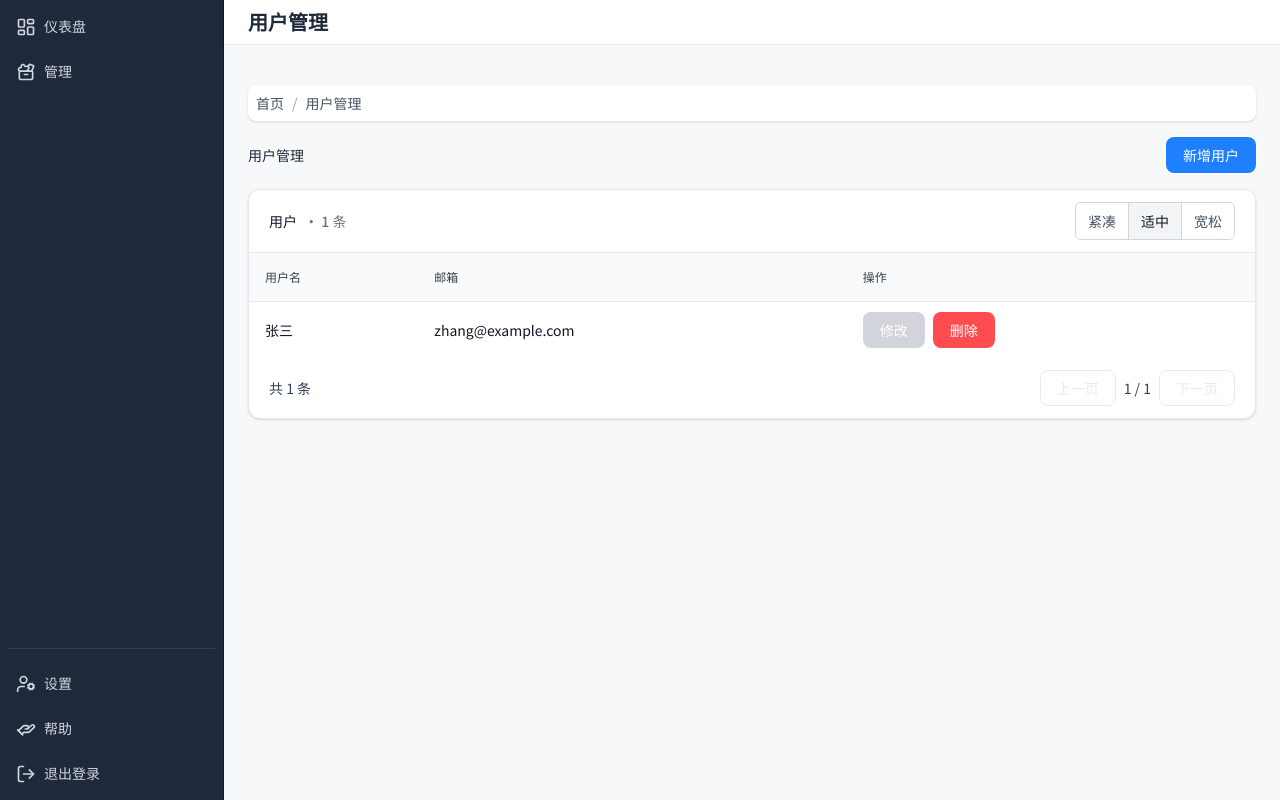
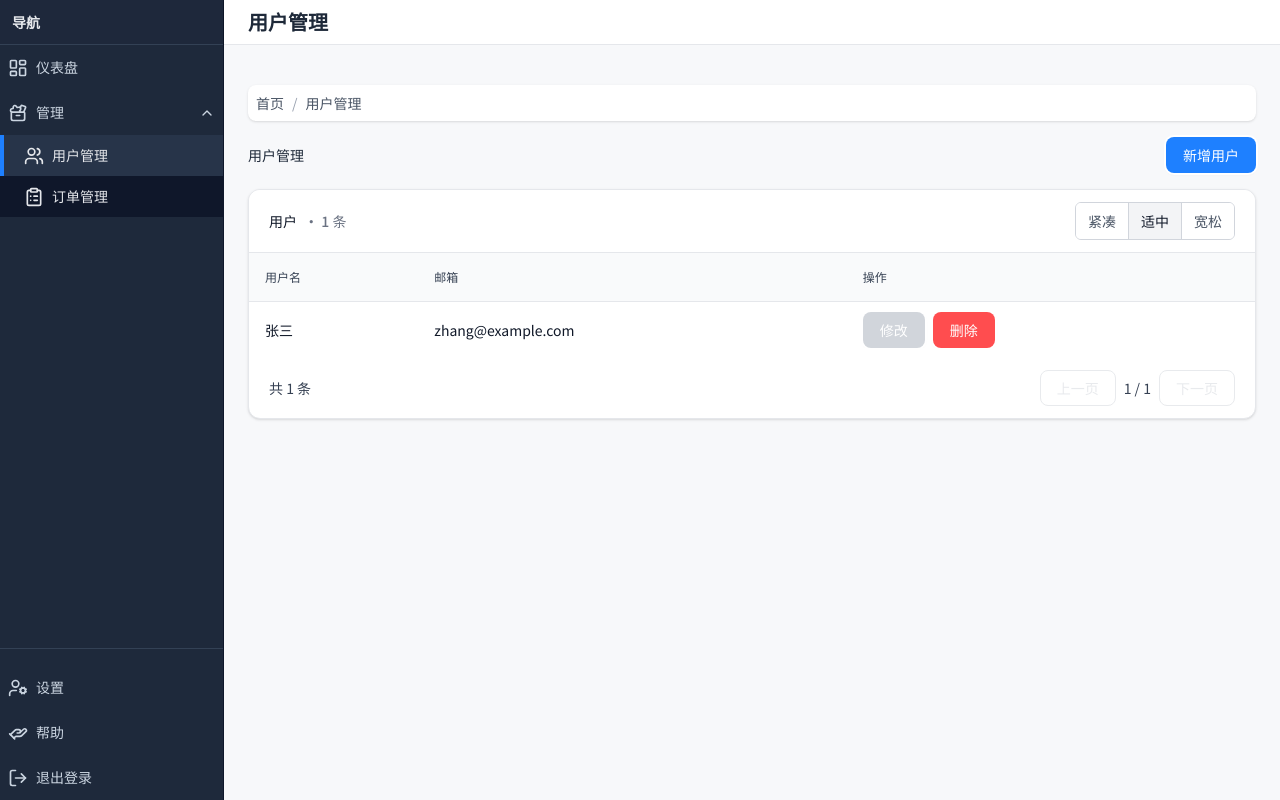
Before and after one commit to zhoumingxuan/sass-ui, a Next.js app: page /users in a window 1280 px wide. Built offline with nearby package versions, Linux system fonts and the light colour scheme.

Commit message:
导航栏问题修正

```diff
--- a/src/components/Menu.tsx
+++ b/src/components/Menu.tsx
@@ -2,7 +2,8 @@
 
 import Link from 'next/link';
 import { usePathname } from 'next/navigation';
-import { useState, ReactNode } from 'react';
+import { useEffect, useState, ReactNode } from 'react';
+import { ChevronDown } from 'lucide-react';
 
 export type MenuItem = {
   label: string;
@@ -10,6 +11,14 @@ export type MenuItem = {
   icon?: ReactNode;
   children?: MenuItem[];
 };
+
+function isDescendantActive(item: MenuItem, pathname: string): boolean {
+  if (!item.children || item.children.length === 0) return false;
+  return item.children.some((child) => {
+    const match = child.href ? pathname.startsWith(child.href) : false;
+    return match || isDescendantActive(child, pathname);
+  });
+}
 
 function Item({
   item,
@@ -20,27 +29,46 @@ function Item({
   depth?: number;
   collapsed: boolean;
 }) {
-  const [open, setOpen] = useState(false);
   const pathname = usePathname();
   const hasChildren = item.children && item.children.length > 0;
   const active = item.href ? pathname.startsWith(item.href) : false;
+  const shouldBeOpen = hasChildren && (active || isDescendantActive(item, pathname));
+  const [open, setOpen] = useState<boolean>(shouldBeOpen);
+
+  // Keep parents expanded when current route matches a child
+  useEffect(() => {
+    if (hasChildren) {
+      setOpen(shouldBeOpen);
+    }
+  }, [pathname, hasChildren, shouldBeOpen]);
+  const depthHover = depth > 0 ? 'hover:bg-nav-sub' : 'hover:bg-nav-hover';
+  const depthText = depth > 0 ? 'text-nav-fg' : 'text-nav-fg-muted';
+  // Tailwind-managed indentation per depth (no inline styles)
+  const indentByDepth = ['pl-2', 'pl-6', 'pl-10', 'pl-14', 'pl-[72px]', 'pl-[88px]'];
+  const indentClass = indentByDepth[Math.min(depth, indentByDepth.length - 1)];
+  // Increase vertical padding for level-1; slightly roomier for others
+  const padY = depth === 0 ? 'py-3' : 'py-2.5';
   return (
     <div>
       <div
-        className={`relative flex items-center gap-2 px-2 py-2 cursor-pointer transition-colors rounded-lg ${
+        className={`relative flex items-center gap-2 px-2 ${padY} cursor-pointer transition-colors ${
           active
-            ? 'bg-white/10 text-white before:absolute before:inset-y-1 before:left-0 before:w-1 before:bg-primary'
-            : 'text-gray-300 hover:bg-white/5'
-        }`}
-        style={{ paddingLeft: depth * 16 + 8 }}
+            ? 'bg-nav-sub text-nav-fg before:absolute before:inset-y-0 before:left-0 before:w-1 before:bg-primary'
+            : `${depthText} ${depthHover}`
+        } ${indentClass}`}
         onClick={() => (hasChildren ? setOpen(!open) : undefined)}
         title={collapsed && depth === 0 ? item.label : undefined}
+        aria-expanded={hasChildren ? open : undefined}
+        role={hasChildren ? 'button' : undefined}
       >
         {item.icon && <span className="w-5 h-5 flex items-center justify-center">{item.icon}</span>}
-        {!collapsed && <span>{item.href ? <Link href={item.href}>{item.label}</Link> : item.label}</span>}
+        {!collapsed && <span className="truncate">{item.href ? <Link href={item.href}>{item.label}</Link> : item.label}</span>}
+        {hasChildren && !collapsed && (
+          <ChevronDown className={`ml-auto h-4 w-4 transition-transform ${open ? 'rotate-180' : ''}`} aria-hidden />
+        )}
       </div>
       {hasChildren && open && !collapsed && (
-        <div className="mt-2 space-y-2">
+        <div className="space-y-0 bg-nav-deep">
           {item.children!.map((child, idx) => (
             <Item key={idx} item={child} depth={depth + 1} collapsed={collapsed} />
           ))}
@@ -60,16 +88,19 @@ export default function Menu({
   const [collapsed] = useState(false);
   return (
     <aside
-      className={`flex flex-col h-screen border-r border-nav-deep bg-nav p-2 text-gray-200 transition-all ${
+      className={`flex flex-col h-screen border-r border-nav-deep bg-nav text-nav-fg transition-all ${
         collapsed ? 'w-16' : 'w-56'
       }`}
     >
-      <div className="flex-1 overflow-auto space-y-2">
+      <div className="sticky top-0 z-10 flex items-center px-3 py-3 border-b border-nav-hover bg-nav/95">
+        <span className="text-sm font-semibold">导航</span>
+      </div>
+      <div className="flex-1 overflow-auto space-y-0">
         {items.map((item, idx) => (
           <Item key={idx} item={item} collapsed={collapsed} />
         ))}
       </div>
-      <div className="mt-6 border-t border-white/10 pt-4 space-y-2">
+      <div className="mt-6 border-t border-nav-hover pt-4 space-y-0">
         {footerItems.map((item, idx) => (
           <Item key={idx} item={item} collapsed={collapsed} />
         ))}
--- a/src/components/NavBar.tsx
+++ b/src/components/NavBar.tsx
@@ -5,20 +5,20 @@ import { TextInput } from './Input';
 export default function NavBar() {
   return (
     <header className="flex items-center justify-between bg-gradient-to-b from-nav-deep to-nav px-4 py-2 border-b border-nav-hover shadow-md">
-      <div className="flex items-center gap-2 font-bold text-white">
+      <div className="flex items-center gap-2 font-bold text-nav-fg">
         <Image src="/logo.svg" alt="SassUI" width={32} height={32} />
         <span>SassUI</span>
       </div>
-      <nav className="flex gap-4 text-gray-300">
-        <Link className="px-2 py-1 rounded-md hover:bg-nav-hover hover:text-white transition-colors" href="/">首页</Link>
-        <Link className="px-2 py-1 rounded-md hover:bg-nav-hover hover:text-white transition-colors" href="/dashboard">仪表盘</Link>
-        <Link className="px-2 py-1 rounded-md hover:bg-nav-hover hover:text-white transition-colors" href="/users">用户管理</Link>
-        <Link className="px-2 py-1 rounded-md hover:bg-nav-hover hover:text-white transition-colors" href="/orders">订单查询</Link>
+      <nav className="flex gap-4 text-nav-fg-muted">
+        <Link className="px-2 py-1 rounded-md hover:bg-nav-hover hover:text-nav-fg transition-colors" href="/">首页</Link>
+        <Link className="px-2 py-1 rounded-md hover:bg-nav-hover hover:text-nav-fg transition-colors" href="/dashboard">仪表盘</Link>
+        <Link className="px-2 py-1 rounded-md hover:bg-nav-hover hover:text-nav-fg transition-colors" href="/users">用户管理</Link>
+        <Link className="px-2 py-1 rounded-md hover:bg-nav-hover hover:text-nav-fg transition-colors" href="/orders">订单查询</Link>
       </nav>
       <div>
         <TextInput
           placeholder="搜索..."
-          className="h-8 w-48 bg-nav-sub text-gray-100 placeholder-gray-400 border border-nav-hover focus:border-primary"
+          className="h-8 w-48 bg-nav-sub text-nav-fg placeholder-nav-fg-muted border border-nav-hover focus:border-primary"
         />
       </div>
     </header>
--- a/tailwind.config.ts
+++ b/tailwind.config.ts
@@ -19,6 +19,9 @@ export default {
         'nav-hover': '#334155',
         'nav-sub': '#273449',
         'nav-sub-hover': '#3a4c66',
+        // Navigation foreground tokens (avoid raw white/gray)
+        'nav-fg': '#e5e7eb',        // slate-200
+        'nav-fg-muted': '#cbd5e1',  // slate-300
       },
       fontFamily: {
         sans: ['Noto Sans', 'Noto Sans CJK SC', 'sans-serif'],
```
